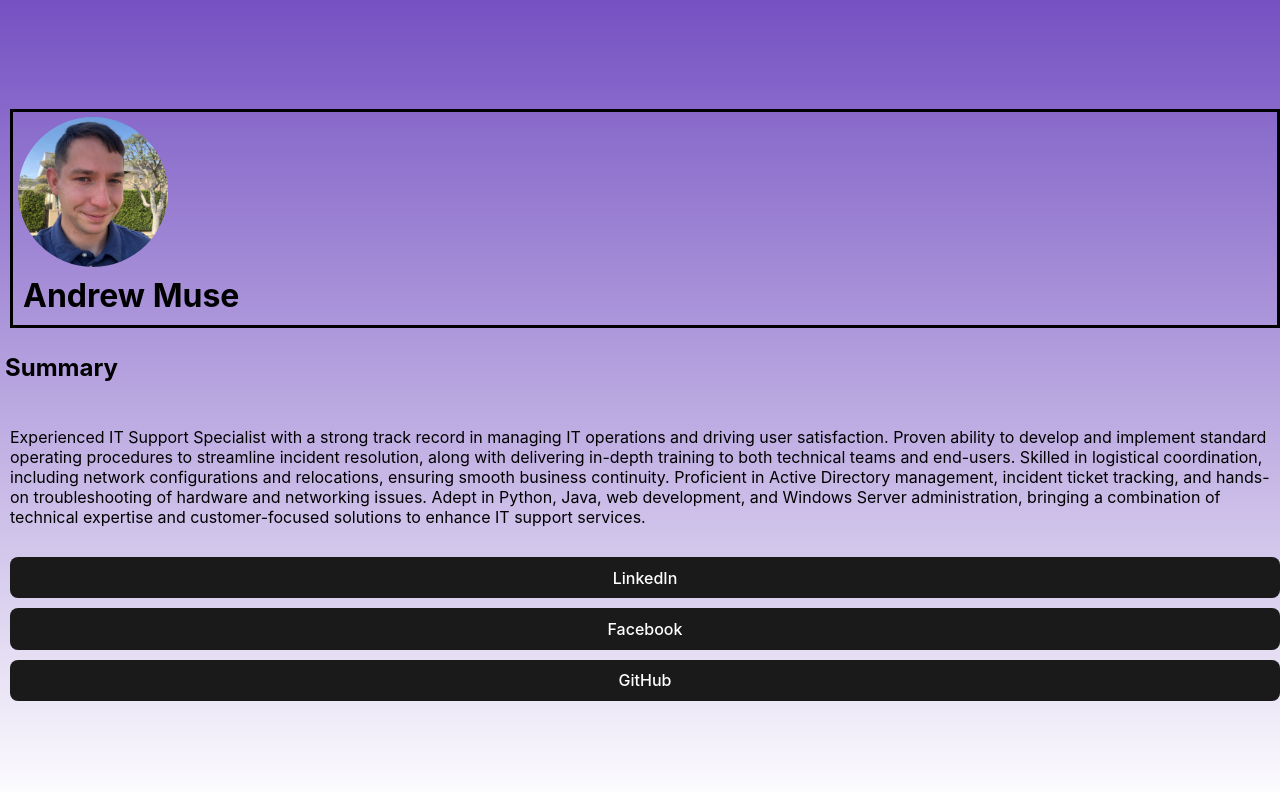
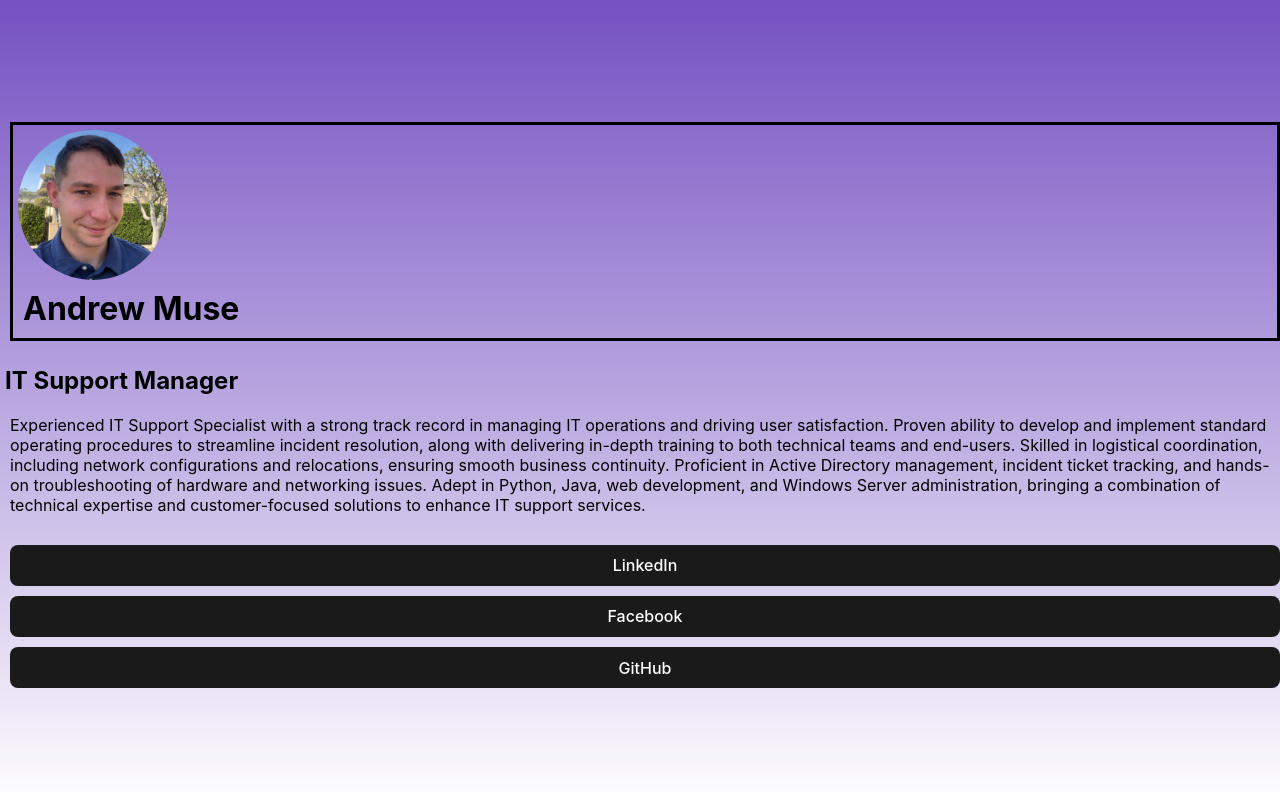
Before and after one commit to Amuse93/amplify-vite-react-template, a React (Vite) app: page / in a window 1280 px wide. Shown: the top 792 px of the page. Built offline with nearby package versions, Linux system fonts and the light colour scheme.

Commit message:
Update App.tsx

```diff
--- a/src/App.tsx
+++ b/src/App.tsx
@@ -34,8 +34,7 @@ function App() {
         <h1>Andrew Muse</h1>
       </div>
       <div className="summary-section">
-        <h2>Summary</h2>
-        <br />
+        <h2>IT Support Manager</h2>
         <p>
           Experienced IT Support Specialist with a strong track record in managing IT operations and driving user satisfaction.
           Proven ability to develop and implement standard operating procedures to streamline incident resolution,
```
